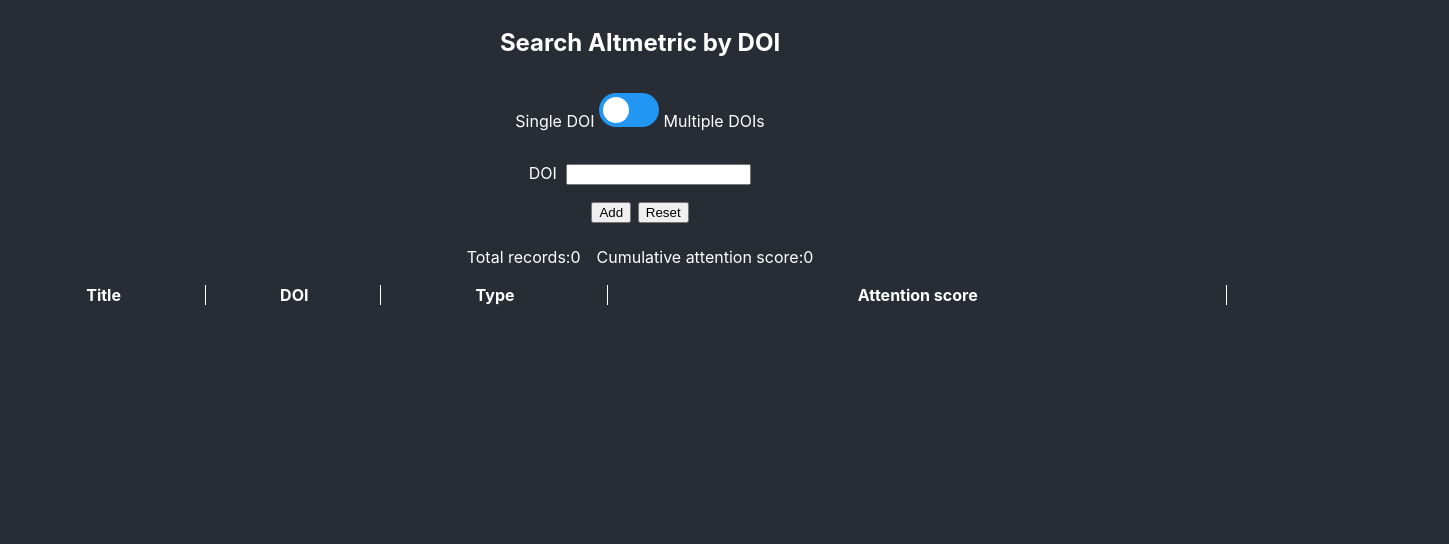
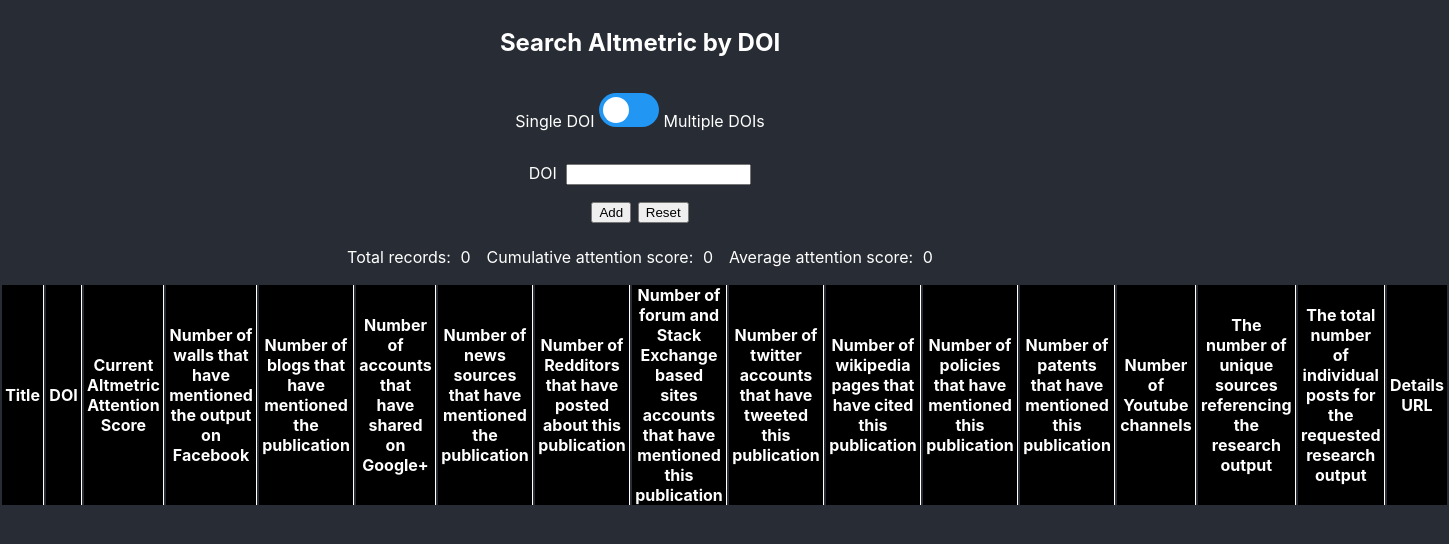
Before and after one commit to whikloj/altmetric_angular_app, an Angular app: page / in a window 1280 px wide. Shown: the top 544 px of the page, 1449 px wide, since content can reach past the window. Built offline with nearby package versions, Linux system fonts and the light colour scheme.

Commit message:
Allow an export

```diff
--- a/src/app/doi-retriever.service.ts
+++ b/src/app/doi-retriever.service.ts
@@ -29,8 +29,7 @@
       switch (error.status) {
         case 404:
           if (error.url !== undefined && error.url !== null && error.url.length > 0) {
-            const doi_stack: string[] = (<string>error.url).split('/');
-            const doi = doi_stack.pop();
+            const doi: string = (<string>error.url).split('/').splice(-2).join('/');
             message = `Unable to find information on the requested DOI (${doi})`;
           } else {
             message = `Unable to find information on the requested DOI`;
--- a/src/app/form-state.service.ts
+++ b/src/app/form-state.service.ts
@@ -16,7 +16,7 @@
   }
   toggleState(): void {
     const currentState = this.getState();
-    console.log({'currentState': (currentState ? 'true' : 'false')})
+    //console.log({'currentState': (currentState ? 'true' : 'false')})
     this._setState(!currentState);
   }
 }
--- a/src/app/result.service.ts
+++ b/src/app/result.service.ts
@@ -8,6 +8,46 @@
 export class ResultService {
   private readonly _resultSource = new BehaviorSubject<AltmetricResult[]>([]);
   readonly results$ = this._resultSource.asObservable();
+
+  readonly exportFields: string[][] = [
+    ['title', 'string'],
+    ['doi', 'string'],
+    ['score', 'number'],
+    ['cited_by_fbwalls_count', 'number'],
+    ['cited_by_feeds_count', 'number'],
+    ['cited_by_gplus_count', 'number'],
+    ['cited_by_msm_count', 'number'],
+    ['cited_by_rdts_count', 'number'],
+    ['cited_by_qna_count', 'number'],
+    ['cited_by_tweeters_count', 'number'],
+    ['cited_by_wikipedia_count', 'number'],
+    ['cited_by_policies_count', 'number'],
+    ['cited_by_patents_count', 'number'],
+    ['cited_by_videos_count', 'number'],
+    ['cited_by_accounts_count', 'number'],
+    ['cited_by_posts_count', 'number'],
+    ['details_url', 'url'],
+  ];
+  readonly exportLabels: string[] = [
+    'Title',
+    'DOI',
+    'Current Altmetric Attention Score',
+    'Number of walls that have mentioned the output on Facebook',
+    'Number of blogs that have mentioned the publication',
+    'Number of accounts that have shared on Google+',
+    'Number of news sources that have mentioned the publication',
+    'Number of Redditors that have posted about this publication',
+    'Number of forum and Stack Exchange based sites accounts that have mentioned this publication',
+    'Number of twitter accounts that have tweeted this publication',
+    'Number of wikipedia pages that have cited this publication',
+    'Number of policies that have mentioned this publication',
+    'Number of patents that have mentioned this publication',
+    'Number of Youtube channels',
+    'The number of unique sources referencing the research output',
+    'The total number of individual posts for the requested research output',
+    'Details URL'
+  ];
+
   constructor() { }
 
   private _setResults(results: AltmetricResult[]): void {
@@ -24,16 +64,43 @@
 
   addRecords(result: AltmetricResult[]): void {
     const records = [...this.getRecords()]
-    console.log({'current': records, 'new': result});
+    //console.log({'current': records, 'new': result});
     const new_records = records.concat(result);
-    console.log({'setting with:': new_records});
+    //console.log({'setting with:': new_records});
     this._setResults(new_records);
   }
   checkForDuplicates(doi: string): boolean {
-    console.log(`Check for duplicate to ${doi}`);
+    //console.log(`Check for duplicate to ${doi}`);
     return this.getRecords().map((r) => r.doi).includes(doi.toLowerCase());
   }
   resetRecords(): void {
     this._setResults([]);
   }
+  private _altmetricToCsv(alt: AltmetricResult): string[] {
+    let returnValue = [];
+    console.log({'altmetric record': alt});
+    for (let f of this.exportFields) {
+      console.log({'f': f});
+      let fieldValue = "";
+      if (typeof alt[f[0]] !== 'undefined') {
+        if (f[1] === 'string') {
+          fieldValue = '"' + alt[f[0]] + '"';
+        } else if (f[1] === 'date') {
+          fieldValue = new Date(parseInt(<string>alt[f[0]]) * 1000).toUTCString() + "";
+        } else {
+          fieldValue = alt[f[0]] + "";
+        }
+      }
+      returnValue.push(fieldValue);
+    }
+    return returnValue;
+  }
+  exportAsCsv() {
+    const final = [
+      [...this.exportLabels],
+    ];
+    this.getRecords().forEach((e) => final.push(this._altmetricToCsv(e)));
+    return "data:text/csv;charset=utf-8,"
+      + final.map(e => e.join(",")).join("\n");
+  }
 }
--- a/src/app/results/results.component.css
+++ b/src/app/results/results.component.css
@@ -12,6 +12,11 @@
 .results thead th:last-child, .citation_result td:last-child {
   border-right: none;
 }
+.results th {
+  position: sticky;
+  top: 0;
+  background: black;
+}
 
 .citation_result:nth-child(even) {
   background-color: #3a6373;
--- a/src/app/results/results.component.html
+++ b/src/app/results/results.component.html
@@ -1,20 +1,17 @@
 <table class="results">
   <thead>
     <tr>
-      <th>Title</th>
-      <th>DOI</th>
-      <th>Type</th>
-      <th>Attention score</th>
-      <th>&nbsp;</th>
+      <th *ngFor="let label of exportLabels">{{ label }}</th>
     </tr>
   </thead>
   <tbody>
     <tr key={index} class="citation_result" *ngFor="let result of resultsList">
-      <td class="title_data">{{result.title}}</td>
-      <td>{{result.doi}}</td>
-      <td>{{result.type}}</td>
-      <td>{{result.score}}</td>
-      <td><a class="App-link" [routerLink]="['/details', result.altmetric_id]">View all details</a></td>
+      <td *ngFor="let field of exportFields">
+        <ng-container [ngSwitch]="field[1]">
+          <ng-container *ngSwitchCase="'url'"><a class="App-link" href="{{ result[field[0]] }}" target="_new">{{ result[field[0]] }}</a></ng-container>
+          <ng-container *ngSwitchDefault>{{ formatField(result[field[0]], field[1]) }}</ng-container>
+        </ng-container>
+      </td>
     </tr>
   </tbody>
 </table>
--- a/src/app/results/results.component.ts
+++ b/src/app/results/results.component.ts
@@ -1,5 +1,6 @@
 import { Component, Injectable } from '@angular/core';
 import { AltmetricResult } from '../altmetric-result';
+import { AltmetricImages } from '../altmetric-images';
 import { ResultService } from '../result.service';
 
 @Component({
@@ -10,12 +11,26 @@
 @Injectable()
 export class ResultsComponent {
   resultsList: AltmetricResult[] = [];
+  exportLabels: string[];
+  exportFields: string[][];
   resultService: ResultService;
   constructor(private rs: ResultService) {
     this.resultService = rs;
+    this.exportFields = rs.exportFields;
+    this.exportLabels = rs.exportLabels;
     rs.results$.subscribe((x: AltmetricResult[]) => {
-      console.log({"results component": x});
+//      console.log({"results component": x});
       this.resultsList = [...x];
     });
   }
+  formatField(field: string | string[] | number | AltmetricImages | Date, formatKey: string) {
+    switch (formatKey) {
+      case 'date':
+        return new Date(parseInt((<string>field))*1000).toUTCString();
+        break;
+      default:
+        return field;
+        break;
+    }
+  }
 }
--- a/src/app/search-form/search-form.component.css
+++ b/src/app/search-form/search-form.component.css
@@ -13,3 +13,11 @@
 button.primary {
   margin-right: .5em;
 }
+.errors {
+  max-height: 200px;
+  overflow-y: scroll;
+}
+span.App-link {
+  color: #61dafb;
+  cursor: pointer;
+}
--- a/src/app/search-form/search-form.component.html
+++ b/src/app/search-form/search-form.component.html
@@ -1,4 +1,5 @@
 <ul class="errors" *ngIf="errors.length > 0">
+  <li><span class="App-link" (click)="resetErrors()">Clear errors</span></li>
  <li *ngFor="let err of errors">{{ err }}</li>
 </ul>
 <div [ngSwitch]="currentFormState">
--- a/src/app/totals/totals.component.css
+++ b/src/app/totals/totals.component.css
@@ -8,6 +8,12 @@
 .total_item {
   margin: auto .5em;
 }
+.total_item label {
+  margin-right: 0.6em;
+}
 .total_item label:after {
   content: ':';
 }
+.App-link {
+  color: #61dafb;
+}
--- a/src/app/totals/totals.component.html
+++ b/src/app/totals/totals.component.html
@@ -7,4 +7,11 @@
     <label htmlFor="total_attention">Cumulative attention score</label>
     <span id="total_attention">{{ totalAttention }}</span>
   </div>
+  <div class="total_item">
+    <label htmlFor="avg_attention">Average attention score</label>
+    <span id="avg_attention">{{ avgAttention }}</span>
+  </div>
+  <div class="total_item" *ngIf="totalCount > 0">
+    <a class="App-link" download="altmetric_data.csv" href="{{ doExport() }}">Export</a>
+  </div>
 </div>
--- a/src/app/totals/totals.component.ts
+++ b/src/app/totals/totals.component.ts
@@ -10,6 +10,7 @@
 export class TotalsComponent {
     totalCount: number = 0;
     totalAttention: number = 0;
+    avgAttention: number = 0;
     private resultService: ResultService;
     constructor(private rs: ResultService) {
       this.resultService = rs;
@@ -17,8 +18,30 @@
         const count = x.length;
         let score = 0;
         x.forEach(r => score += r.score);
-        this.totalAttention = score;
+        this.totalAttention = this.roundToDecimal(score);
         this.totalCount = count;
+        if (this.totalCount > 0) {
+          this.avgAttention = this.roundToDecimal(score / count);
+        } else {
+          this.avgAttention = 0;
+        }
       });
     }
+    roundToDecimal(num: number): number {
+      let temp = num * 100;
+      return Math.round(temp) / 100;
+    }
+    doExport() {
+      const csvContent = this.resultService.exportAsCsv();
+      const encodedData = encodeURI(csvContent);
+      //window.open(encodedData);
+      return encodedData;
+      //this.saveContent(encodedData, 'altmetric_data.csv');
+    }
+    private saveContent = (fileContents: string, fileName: string) => {
+      const link = document.createElement('a');
+      link.download = fileName;
+      link.href = fileContents;
+      link.click();
+    }
 }
```
